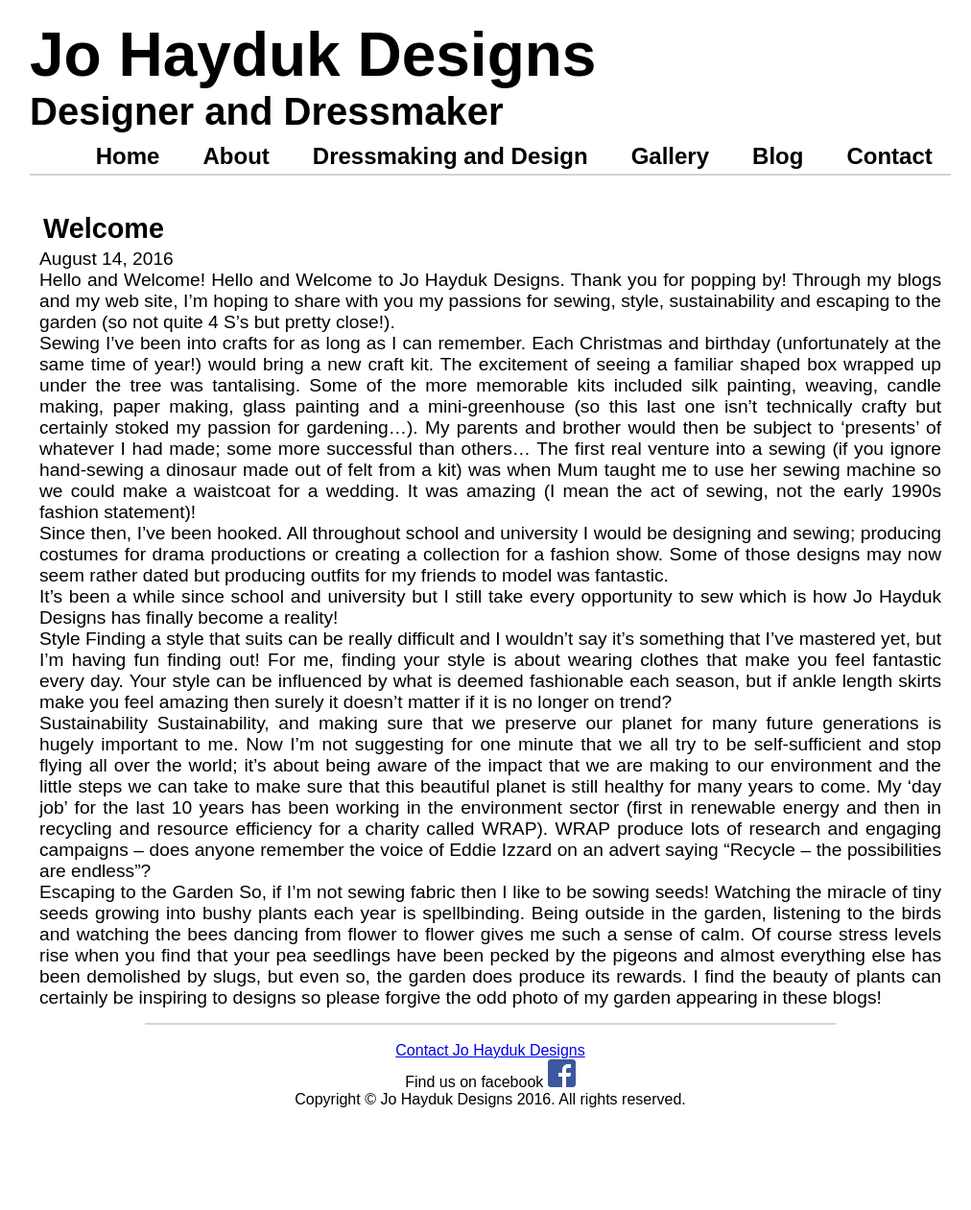
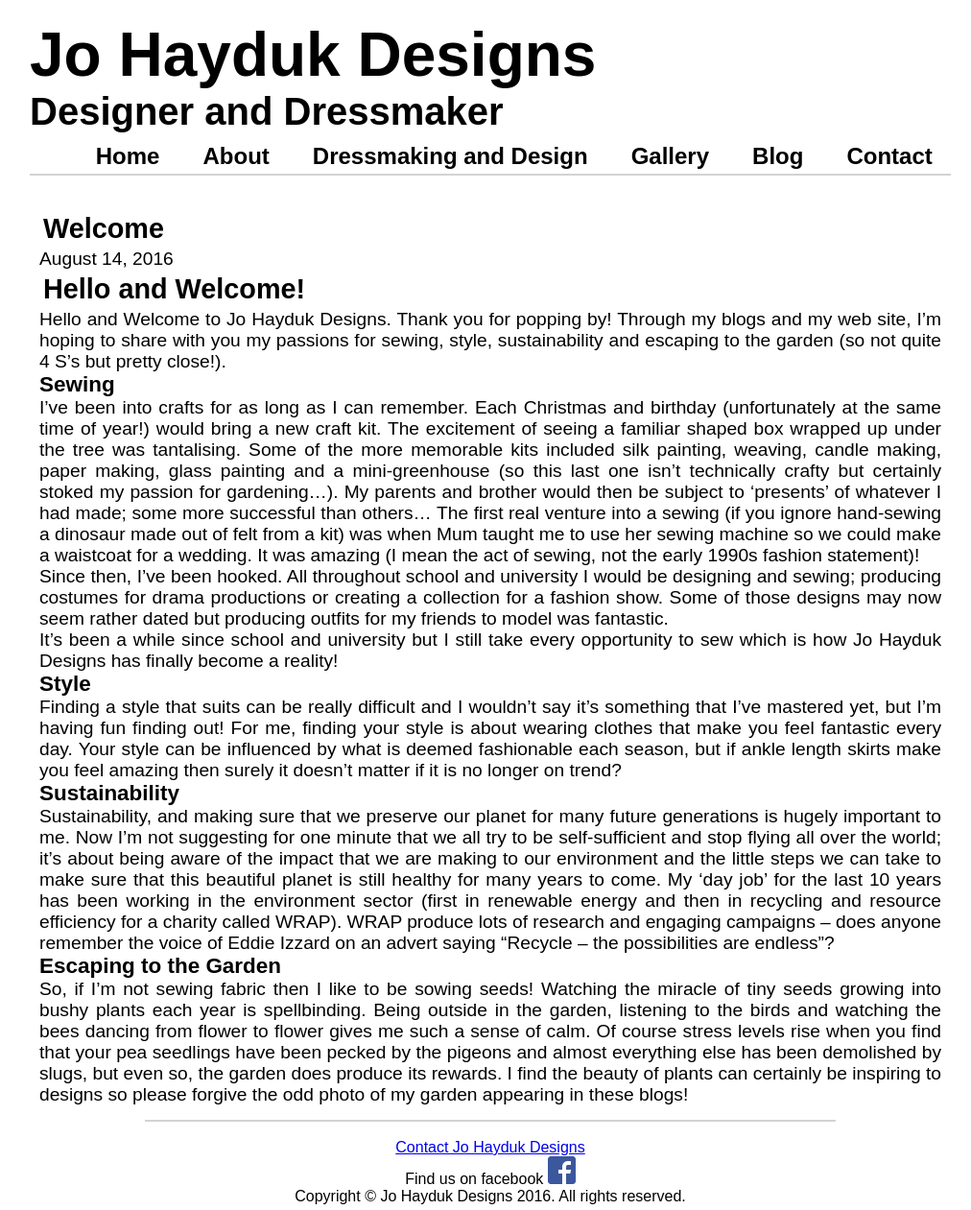
Before and after one commit to py1sl/jhdesigns_website, a Jekyll site: the page built from _posts/2016-08-15-test-blog-2.md, in a window 1280 px wide. Shown: the whole page at 96% size, without its empty margins (129-1141 px from the left). Built offline with Jekyll 4.4.1, drawn with Linux system fonts in a browser that asks for light colours; some web fonts are replaced; before the commit the page ends 1160 px from its top, so only the background shows below that.

```diff
--- a/_posts/2016-08-15-test-blog-2.md
+++ b/_posts/2016-08-15-test-blog-2.md
@@ -6,12 +6,13 @@ excerpt_separator: <!-- excerpt -->
 ---
 
 
-Hello and Welcome!
+## Hello and Welcome!
 Hello and Welcome to Jo Hayduk Designs.  Thank you for popping by!  Through my blogs and my web site, I’m hoping to share with you my passions for sewing, style, sustainability and escaping to the garden (so not quite 4 S’s but pretty close!).
 
  <!-- excerpt -->
 
-Sewing
+### Sewing
+
 I’ve been into crafts for as long as I can remember.  Each Christmas and birthday (unfortunately at the same time of year!) would bring a new craft kit.  The excitement of seeing a familiar shaped box wrapped up under the tree was tantalising.  Some of the more memorable kits included silk painting, weaving, candle making, paper making, glass painting and a mini-greenhouse (so this last one isn’t technically crafty but certainly stoked my passion for gardening…).  My parents and brother would then be subject to ‘presents’ of whatever I had made; some more successful than others…
 The first real venture into a sewing (if you ignore hand-sewing a dinosaur made out of felt from a kit) was when Mum taught me to use her sewing machine so we could make a waistcoat for a wedding.  It was amazing (I mean the act of sewing, not the early 1990s fashion statement)!
 
@@ -19,13 +20,15 @@ Since then, I’ve been hooked.  All throughout school and university I would be
 
 It’s been a while since school and university but I still take every opportunity to sew which is how Jo Hayduk Designs has finally become a reality!
 
-Style
+
+### Style
 Finding a style that suits can be really difficult and I wouldn’t say it’s something that I’ve mastered yet, but I’m having fun finding out!   For me, finding your style is about wearing clothes that make you feel fantastic every day.  Your style can be influenced by what is deemed fashionable each season, but if ankle length skirts make you feel amazing then surely it doesn’t matter if it is no longer on trend?
 
 
-Sustainability
+### Sustainability
 Sustainability, and making sure that we preserve our planet for many future generations is hugely important to me.  Now I’m not suggesting for one minute that we all try to be self-sufficient and stop flying all over the world; it’s about being aware of the impact that we are making to our environment and the little steps we can take to make sure that this beautiful planet is still healthy for many years to come.
 My ‘day job’ for the last 10 years has been working in the environment sector (first in renewable energy and then in recycling and resource efficiency for a charity called WRAP).  WRAP produce lots of research and engaging campaigns – does anyone remember the voice of Eddie Izzard on an advert saying “Recycle – the possibilities are endless”?
 
-Escaping to the Garden
+
+### Escaping to the Garden
 So, if I’m not sewing fabric then I like to be sowing seeds!  Watching the miracle of tiny seeds growing into bushy plants each year is spellbinding.  Being outside in the garden, listening to the birds and watching the bees dancing from flower to flower gives me such a sense of calm.  Of course stress levels rise when you find that your pea seedlings have been pecked by the pigeons and almost everything else has been demolished by slugs, but even so, the garden does produce its rewards.  I find the beauty of plants can certainly be inspiring to designs so please forgive the odd photo of my garden appearing in these blogs!
```
